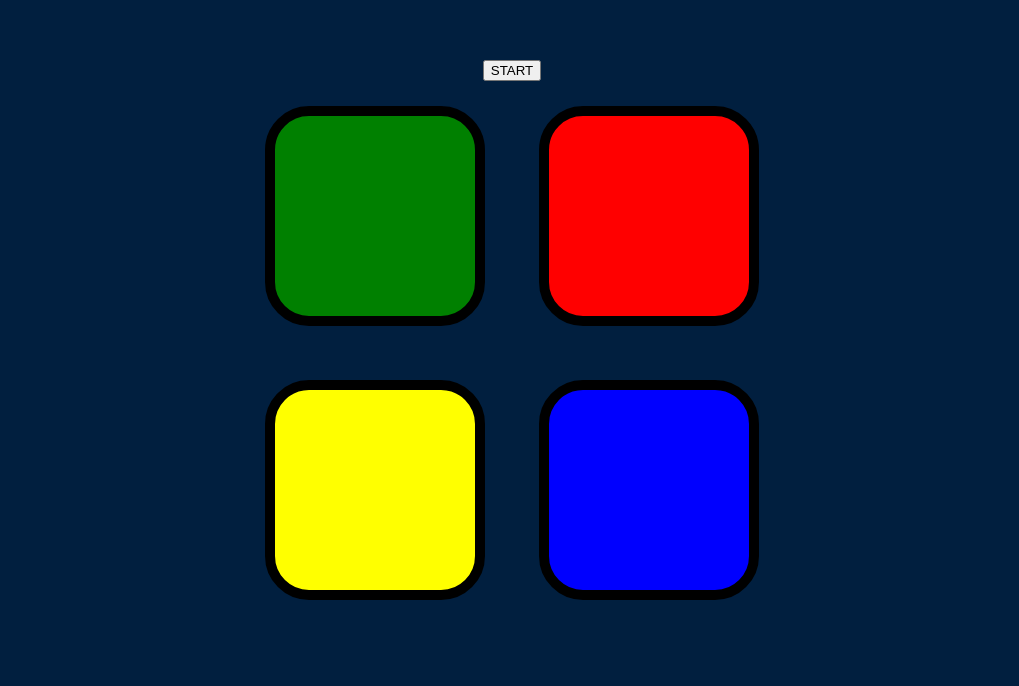
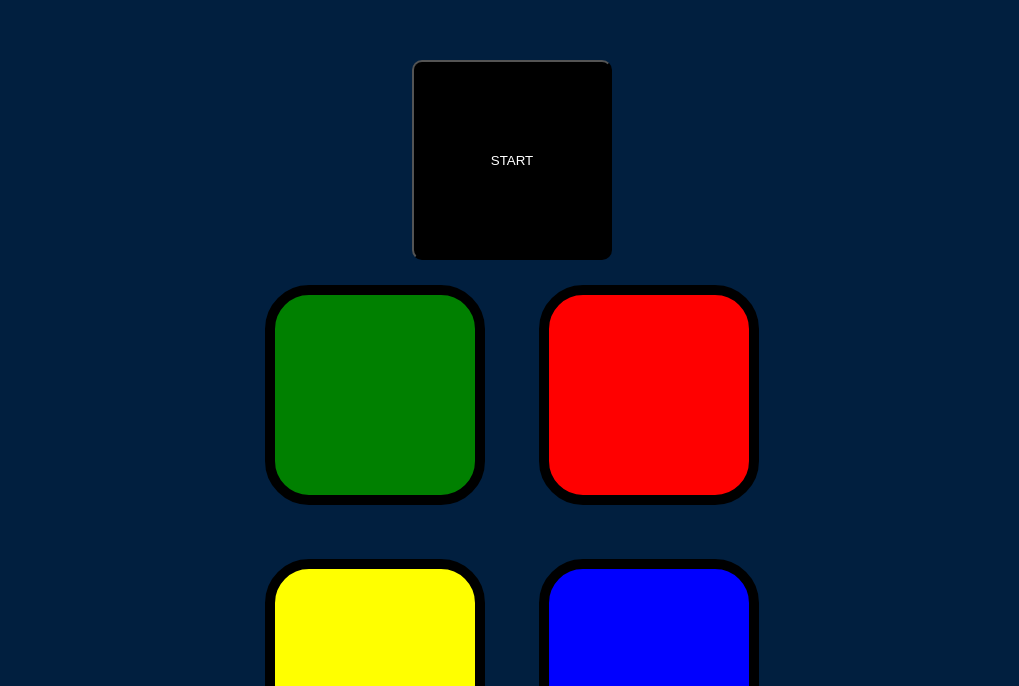
Before and after one commit to i7himanshu/Simon-Game, a plain HTML site: page index.html in a window 1280 px wide. Shown: the part 114-800 px from the top of the page, without its empty margins (128-1147 px from the left). Drawn offline with nearby package versions, Linux system fonts and the light colour scheme.

Commit message:
Update styles.css

```diff
--- a/styles.css
+++ b/styles.css
@@ -2,6 +2,14 @@ body {
   text-align: center;
   background-color: #011F3F;
 }
+#start{
+  height:200px;
+  width:200px;
+  border-radius:10px;
+  background-color: black;
+  color: white;
+}
+
 
 #level-title {
   font-family: 'Press Start 2P', cursive;
```
